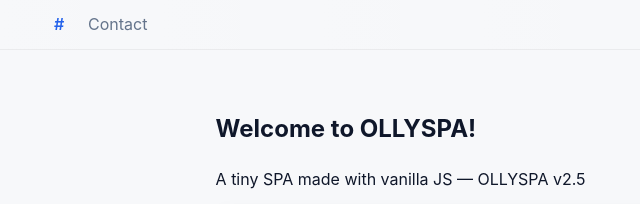
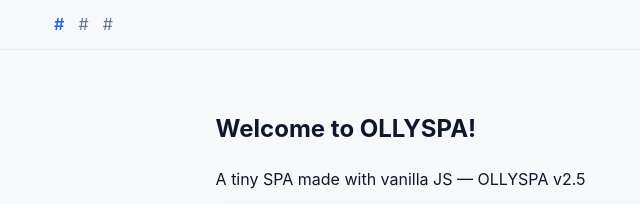
Before and after one commit to olly-techie/ollyspa-v2.5, a website: page index.html in a window 1280 px wide. Shown: the top 204 px of the page, 0-640 px from the left. Drawn offline with Linux system fonts and the light colour scheme.

Commit message:
update index.html

```diff
--- a/index.html
+++ b/index.html
@@ -13,8 +13,8 @@
       <small></small></h1>
     <nav>
       <a href="#home" class="nav-link">#</a>
-      <a href="#about" class="nav-link"></a>
-      <a href="#contact" class="nav-link">Contact</a>
+      <a href="#about" class="nav-link">#</a>
+      <a href="#contact" class="nav-link">#</a>
     </nav>
     <div class="tools">
       <button id="theme-toggle" o-click="toggleTheme()">☀️/🌕</button>
```
